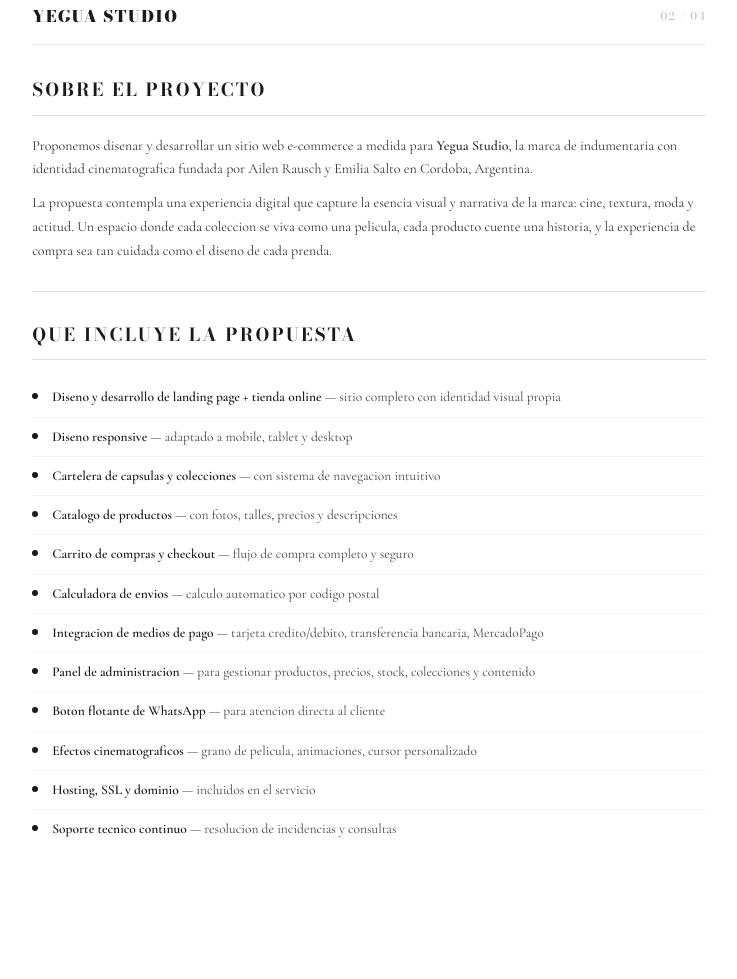
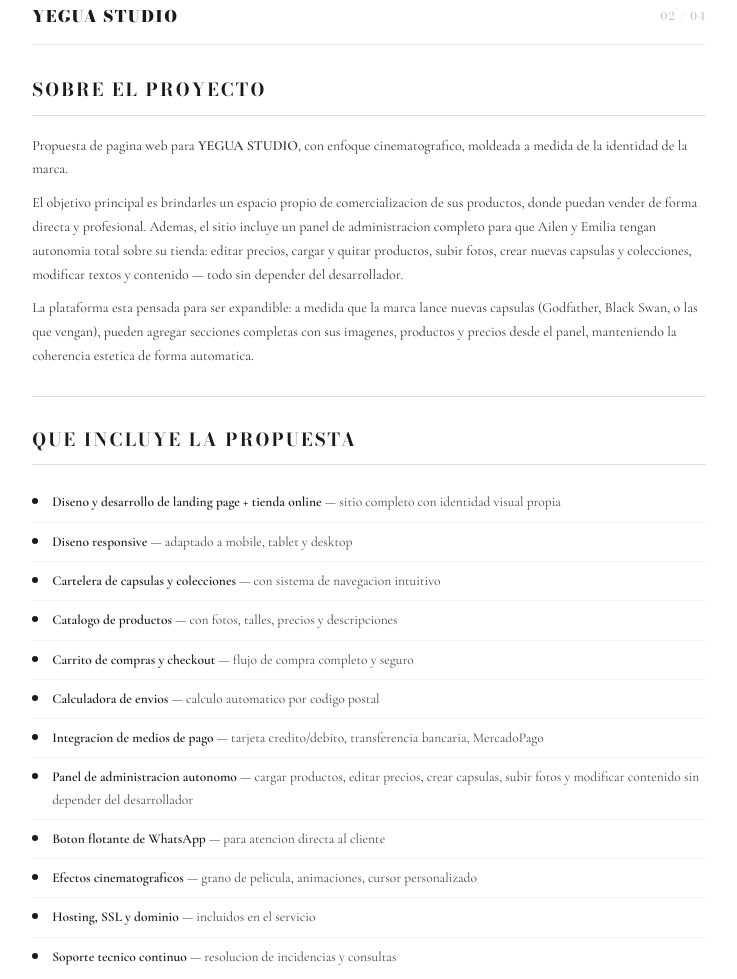
Before and after one commit to hpcoolsense/yeguastudio-preview, a website: page propuesta.html in a window 1280 px wide. Shown: the part 1200-2179 px from the top of the page, without its empty margins (271-1008 px from the left). Drawn offline with nearby package versions, Linux system fonts and the light colour scheme.

Commit message:
Propuesta: texto actualizado, AplicaIA co, sin recuadro garantia

```diff
--- a/propuesta.html
+++ b/propuesta.html
@@ -390,13 +390,16 @@
 
     <h2>Sobre el Proyecto</h2>
     <p>
-      Proponemos disenar y desarrollar un sitio web e-commerce a medida para <strong>Yegua Studio</strong>,
-      la marca de indumentaria con identidad cinematografica fundada por Ailen Rausch y Emilia Salto en Cordoba, Argentina.
+      Propuesta de pagina web para <strong>YEGUA STUDIO</strong>, con enfoque cinematografico, moldeada a medida de la identidad de la marca.
     </p>
     <p>
-      La propuesta contempla una experiencia digital que capture la esencia visual y narrativa de la marca:
-      cine, textura, moda y actitud. Un espacio donde cada coleccion se viva como una pelicula,
-      cada producto cuente una historia, y la experiencia de compra sea tan cuidada como el diseno de cada prenda.
+      El objetivo principal es brindarles un espacio propio de comercializacion de sus productos, donde puedan vender de forma directa y profesional.
+      Ademas, el sitio incluye un panel de administracion completo para que Ailen y Emilia tengan autonomia total sobre su tienda:
+      editar precios, cargar y quitar productos, subir fotos, crear nuevas capsulas y colecciones, modificar textos y contenido — todo sin depender del desarrollador.
+    </p>
+    <p>
+      La plataforma esta pensada para ser expandible: a medida que la marca lance nuevas capsulas (Godfather, Black Swan, o las que vengan),
+      pueden agregar secciones completas con sus imagenes, productos y precios desde el panel, manteniendo la coherencia estetica de forma automatica.
     </p>
 
     <div class="separator"></div>
@@ -410,7 +413,7 @@
       <li><strong>Carrito de compras y checkout</strong> — flujo de compra completo y seguro</li>
       <li><strong>Calculadora de envios</strong> — calculo automatico por codigo postal</li>
       <li><strong>Integracion de medios de pago</strong> — tarjeta credito/debito, transferencia bancaria, MercadoPago</li>
-      <li><strong>Panel de administracion</strong> — para gestionar productos, precios, stock, colecciones y contenido</li>
+      <li><strong>Panel de administracion autonomo</strong> — cargar productos, editar precios, crear capsulas, subir fotos y modificar contenido sin depender del desarrollador</li>
       <li><strong>Boton flotante de WhatsApp</strong> — para atencion directa al cliente</li>
       <li><strong>Efectos cinematograficos</strong> — grano de pelicula, animaciones, cursor personalizado</li>
       <li><strong>Hosting, SSL y dominio</strong> — incluidos en el servicio</li>
@@ -469,10 +472,6 @@
       <li><strong>Sin permanencia:</strong> El mantenimiento mensual se puede cancelar en cualquier momento, sin penalidad.</li>
     </ul>
 
-    <div class="guarantee-box">
-      <h3>Garantia de Satisfaccion</h3>
-      <p>Trabajamos hasta que el resultado las represente. Si no estan conformes, devolvemos el 80% de la implementacion.</p>
-    </div>
   </div>
 
   <!-- PAGE 4 — PROCESO DE TRABAJO -->
@@ -528,8 +527,8 @@
         Preparada para Ailen Rausch &amp; Emilia Salto
       </div>
       <div class="page-footer-right">
-        <div class="page-footer-brand">IA A MEDIDA</div>
-        <div class="page-footer-url">iaamedida.com</div>
+        <div class="page-footer-brand">AplicaIA co</div>
+        <div class="page-footer-url">aplicaia.co</div>
       </div>
     </div>
   </div>
```
Also changed, not shown: 1 other file.
